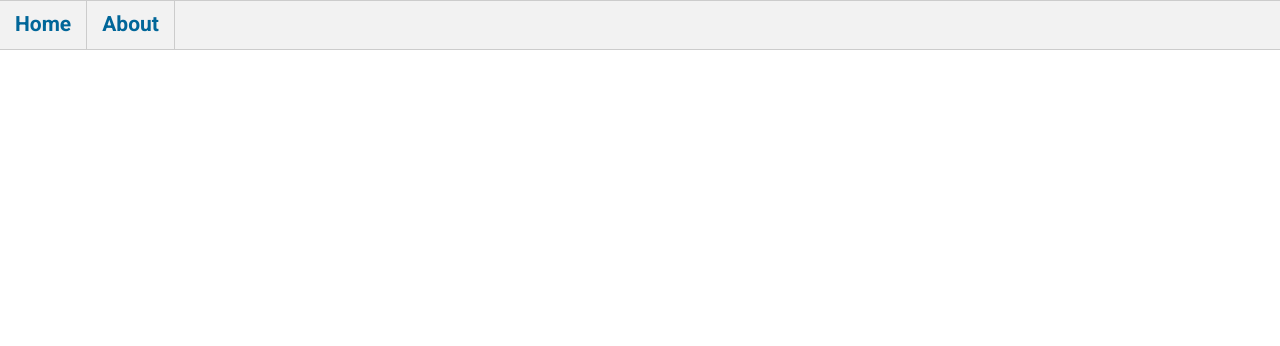
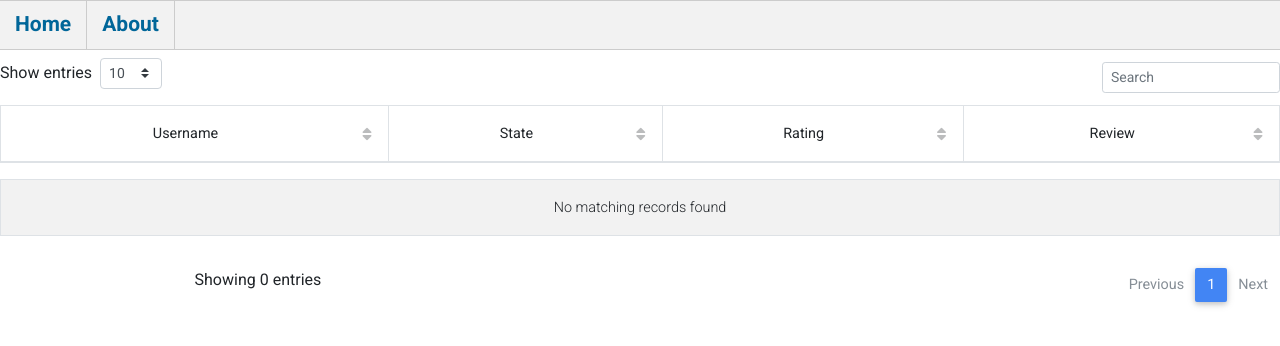
Before and after one commit to DerekMRoberts/legisrate, a React (Create React App) app in the folder frontend/legisrate-react/: page /reviews in a window 1280 px wide. Shown: the top 346 px of the page. Built offline with nearby package versions, Linux system fonts and the light colour scheme; what @risingstack/react-easy-state would draw is missing.

Commit message:
review table made

```diff
--- a/frontend/legisrate-react/package.json
+++ b/frontend/legisrate-react/package.json
@@ -38,6 +38,7 @@
     ]
   },
   "devDependencies": {
+    "history": "^4.10.1",
     "react-router-dom": "^5.2.0"
   },
   "proxy": "http://localhost:8080"
--- a/frontend/legisrate-react/src/App.js
+++ b/frontend/legisrate-react/src/App.js
@@ -1,9 +1,10 @@
 import React, { Component } from "react"
-import { Switch, Route } from "react-router-dom"
+import {Switch, Route} from "react-router-dom"
 import './App.css'
 import NavBar from "./components/nav_bar"
 import HomePage from './pages/home_page'
 import AboutPage from './pages/about_page'
+import ReviewsPage from "./pages/reviews_page";
 
 class App extends Component {
     render() {
@@ -14,6 +15,7 @@ class App extends Component {
                     <Switch>
                         <Route exact path='/' component={HomePage} />
                         <Route path='/home' component={HomePage} />
+                        <Route path='/reviews' component={ReviewsPage}/>
                         <Route path='/about' component={AboutPage} />
                     </Switch>
                 </main>
--- a/frontend/legisrate-react/src/components/bill_table.js
+++ b/frontend/legisrate-react/src/components/bill_table.js
@@ -1,6 +1,7 @@
 import React, { Component } from 'react';
 import {MDBBtn, MDBDataTable} from 'mdbreact';
 import { view } from '@risingstack/react-easy-state'
+import {NavLink} from 'react-router-dom'
 
 const SERVICE_URL = "http://localhost:3000/api"
 
@@ -95,7 +96,13 @@ class BillTable extends Component {
                 summary: object.summary,
                 active: this.activeToString(object.active),
                 reviewModal: <MDBBtn color="blue-grey" outline size="sm">Leave a Review</MDBBtn>,
-                reviewTable: <MDBBtn color="blue-grey" outline size="sm">View Reviews</MDBBtn>
+                reviewTable: <NavLink activeClassName="active" to={/*{
+                    pathname:'/reviews',
+                    state: {legislationId: object.legislationId}
+                }*/"/reviews"} legislationid={object.legislationID}>
+                                <MDBBtn color="blue-grey" outline size="sm">View Reviews</MDBBtn>
+                             </NavLink>
+
             }
         })
     }
--- a/frontend/legisrate-react/src/pages/reviews_page.js
+++ b/frontend/legisrate-react/src/pages/reviews_page.js
@@ -1,17 +1,82 @@
-import logo from "../logo.svg"
 import React from "react"
+import {MDBDataTable} from "mdbreact";
 
-function ReviewsPage() {
-    return (
-        <div id="home_page">
-            <header className="App-header">
-                <p>
-                    TODO: Reviews Table
-                </p>
+const SERVICE_URL = "http://localhost:3000/api"
 
-            </header>
-        </div>
-    )
+class ReviewsPage extends React.Component {
+    constructor(props) {
+        super(props);
+        this.state = {
+            legislationId: props.legislationid,
+            loading: false,
+            reviewData: [{
+            }]
+        }
+    }
+
+    /*fetchReviews() {
+        console.log("Table is now mounted.")
+        this.setState({ loading: true })
+        console.log("Loading review data")
+        fetch(SERVICE_URL + "/review/" + this.state.legislationId)
+            .then(response => response.json())
+            .then(result => {
+                this.setState({reviewData: result, loading: false})
+            })
+    }
+
+    componentDidMount() {
+        this.fetchReviews()
+    }*/
+
+    render() {
+        const data = {
+            columns: this.getColumns(),
+            rows: this.getRows(this.state.reviewData)
+        }
+        return (
+
+            <
+                MDBDataTable
+                striped
+                bordered
+                hover
+                scrollX
+                responsive
+                maxHeight="70vh"
+                data={data}
+            />
+        )
+    }
+
+    getColumns() {
+        const reviewTableColumns = [
+            { label: 'Username', field: 'username', sort: 'asc', width: 50 },
+            { label: 'State', field: 'state', sort: 'asc', width: 75 },
+            { label: 'Rating', field: 'rating', sort: 'asc', width: 5 },
+            { label: 'Review', field: 'comments', sort: 'asc', width: 20 },
+        ]
+        return reviewTableColumns
+    }
+
+    getRows(reviewData) {
+        // Handle null case before reviews data is loaded
+        if ( reviewData == null || typeof( reviewData) == 'undefined') {
+            return []
+        }
+
+        // Handle case with no reviews
+        if ( !( reviewData.length > 0 ) ) { return [] }
+
+        return reviewData.map((object)=> {
+            return {
+                /*username: object.user.username,
+                state: object.user.state,
+                rating: object.rating,
+                comments: object.comments*/
+            }
+        })
+    }
 }
 
-export default HomePage
+export default ReviewsPage
```
Also changed, not shown: 2 other files (tests, documents, lock files or other folders).
